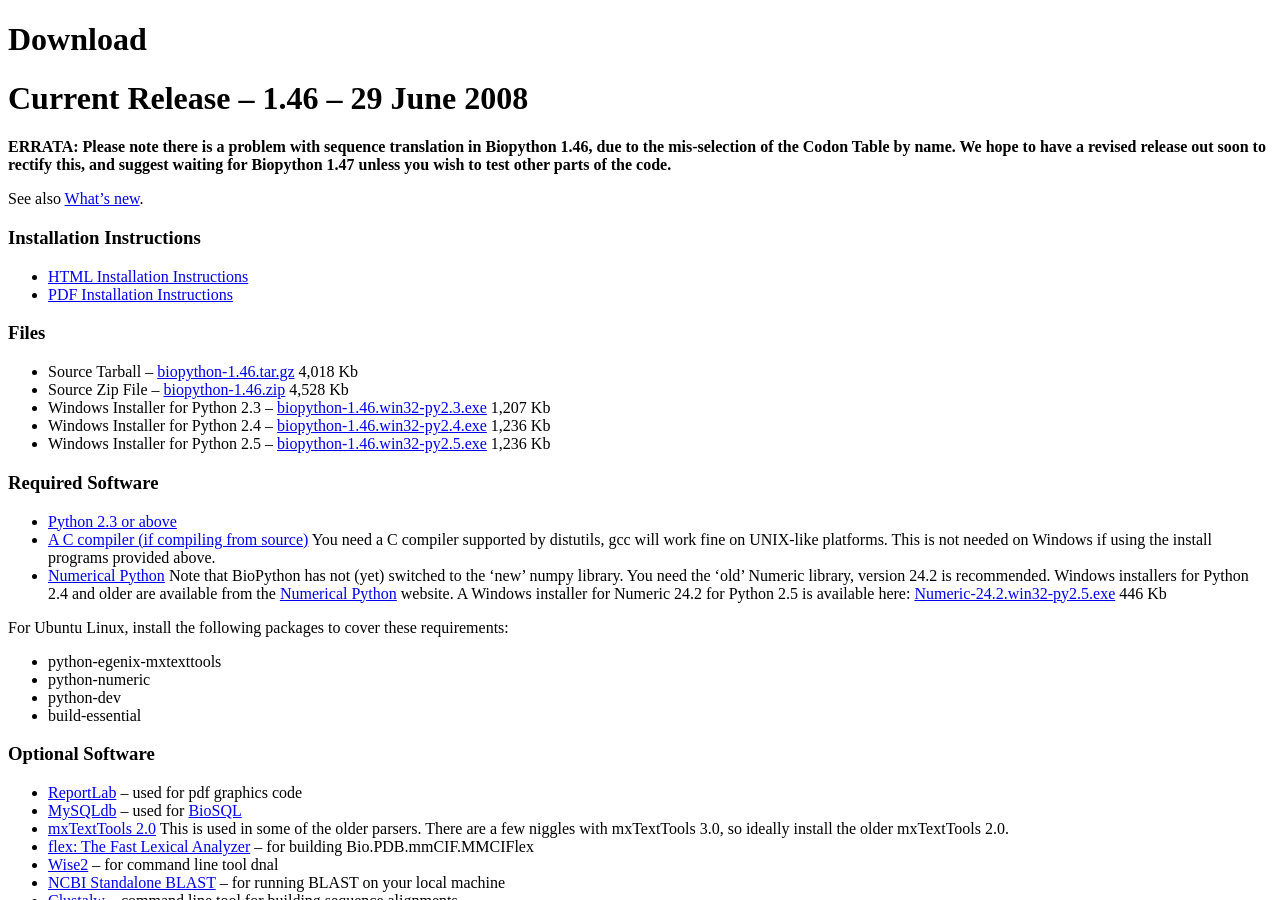
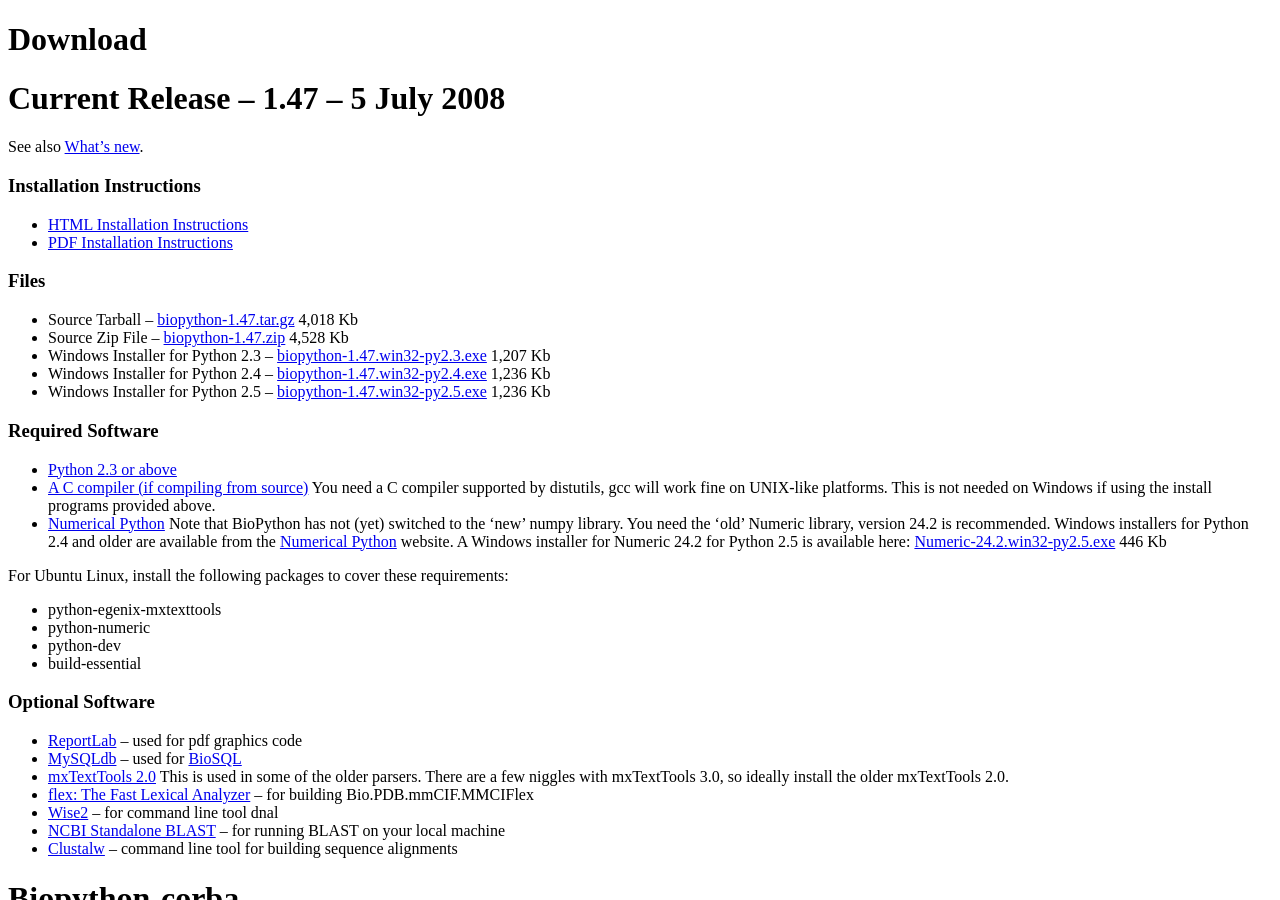
Before and after one commit to biopython/biopython.github.io, a Jekyll site: the page built from wiki/Download.md, in a window 1280 px wide and 900 px high. Built offline with Jekyll 4.4.1, drawn with Linux system fonts in a browser that asks for light colours.

Commit message:
/* Current Release -- 1.47 -- 5 July 2008 */

```diff
--- a/wiki/Download.md
+++ b/wiki/Download.md
@@ -4,14 +4,8 @@ permalink: wiki/Download
 layout: wiki
 ---
 
-Current Release -- 1.46 -- 29 June 2008
-=======================================
-
-**ERRATA: Please note there is a problem with sequence translation in
-Biopython 1.46, due to the mis-selection of the Codon Table by name. We
-hope to have a revised release out soon to rectify this, and suggest
-waiting for Biopython 1.47 unless you wish to test other parts of the
-code.**
+Current Release -- 1.47 -- 5 July 2008
+======================================
 
 See also [What's new](http://biopython.open-bio.org/SRC/biopython/NEWS).
 
@@ -25,19 +19,19 @@ See also [What's new](http://biopython.open-bio.org/SRC/biopython/NEWS).
 ### Files
 
 -   Source Tarball --
-    [biopython-1.46.tar.gz](http://biopython.org/DIST/biopython-1.46.tar.gz)
+    [biopython-1.47.tar.gz](http://biopython.org/DIST/biopython-1.47.tar.gz)
     4,018 Kb
 -   Source Zip File --
-    [biopython-1.46.zip](http://biopython.org/DIST/biopython-1.46.zip)
+    [biopython-1.47.zip](http://biopython.org/DIST/biopython-1.47.zip)
     4,528 Kb
 -   Windows Installer for Python 2.3 --
-    [biopython-1.46.win32-py2.3.exe](http://biopython.org/DIST/biopython-1.46.win32-py2.3.exe)
+    [biopython-1.47.win32-py2.3.exe](http://biopython.org/DIST/biopython-1.47.win32-py2.3.exe)
     1,207 Kb
 -   Windows Installer for Python 2.4 --
-    [biopython-1.46.win32-py2.4.exe](http://biopython.org/DIST/biopython-1.46.win32-py2.4.exe)
+    [biopython-1.47.win32-py2.4.exe](http://biopython.org/DIST/biopython-1.47.win32-py2.4.exe)
     1,236 Kb
 -   Windows Installer for Python 2.5 --
-    [biopython-1.46.win32-py2.5.exe](http://biopython.org/DIST/biopython-1.46.win32-py2.5.exe)
+    [biopython-1.47.win32-py2.5.exe](http://biopython.org/DIST/biopython-1.47.win32-py2.5.exe)
     1,236 Kb
 
 ### Required Software
```
Also changed, not shown: 1 other file.
